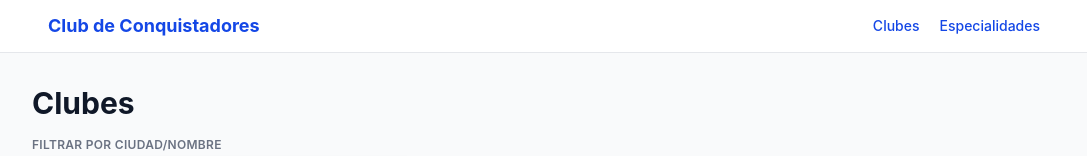
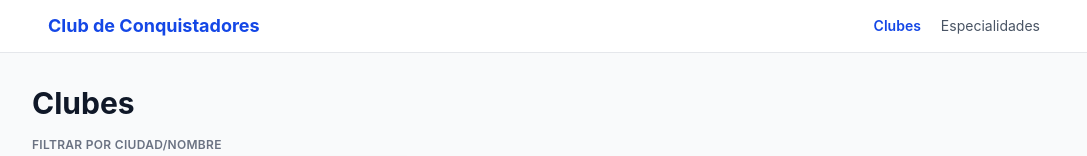
Before and after one commit to Micolz/Proyecto-conquistadores, a React (Vite) app: page / in a window 1280 px wide. Shown: the top 156 px of the page, without its empty margins (96-1183 px from the left). Built offline with nearby package versions, Linux system fonts and the light colour scheme.

Commit message:
Marcar el enlace activo del header con NavLink

```diff
--- a/src/App.tsx
+++ b/src/App.tsx
@@ -1,4 +1,4 @@
-import { Link, Route, Routes } from 'react-router'
+import { Link, NavLink, Route, Routes } from 'react-router'
 import ListaClubes from './pages/ListaClubes'
 import DetalleClub from './pages/DetalleClub'
 import NoEncontrado from './pages/NoEncontrado'
@@ -13,18 +13,23 @@ function App() {
             Club de Conquistadores
           </Link>
           <nav className="flex gap-5">
-            <Link
+            <NavLink
               to="/"
-              className="text-sm font-medium text-blue-700 transition hover:text-blue-900"
+              end
+              className={({ isActive }) =>
+                `text-sm transition ${isActive ? 'font-semibold text-blue-700' : 'text-gray-600 hover:text-blue-700'}`
+              }
             >
               Clubes
-            </Link>
-            <Link
+            </NavLink>
+            <NavLink
               to="/especialidades"
-              className="text-sm font-medium text-blue-700 transition hover:text-blue-900"
+              className={({ isActive }) =>
+                `text-sm transition ${isActive ? 'font-semibold text-blue-700' : 'text-gray-600 hover:text-blue-700'}`
+              }
             >
               Especialidades
-            </Link>
+            </NavLink>
           </nav>
         </div>
       </header>
```
